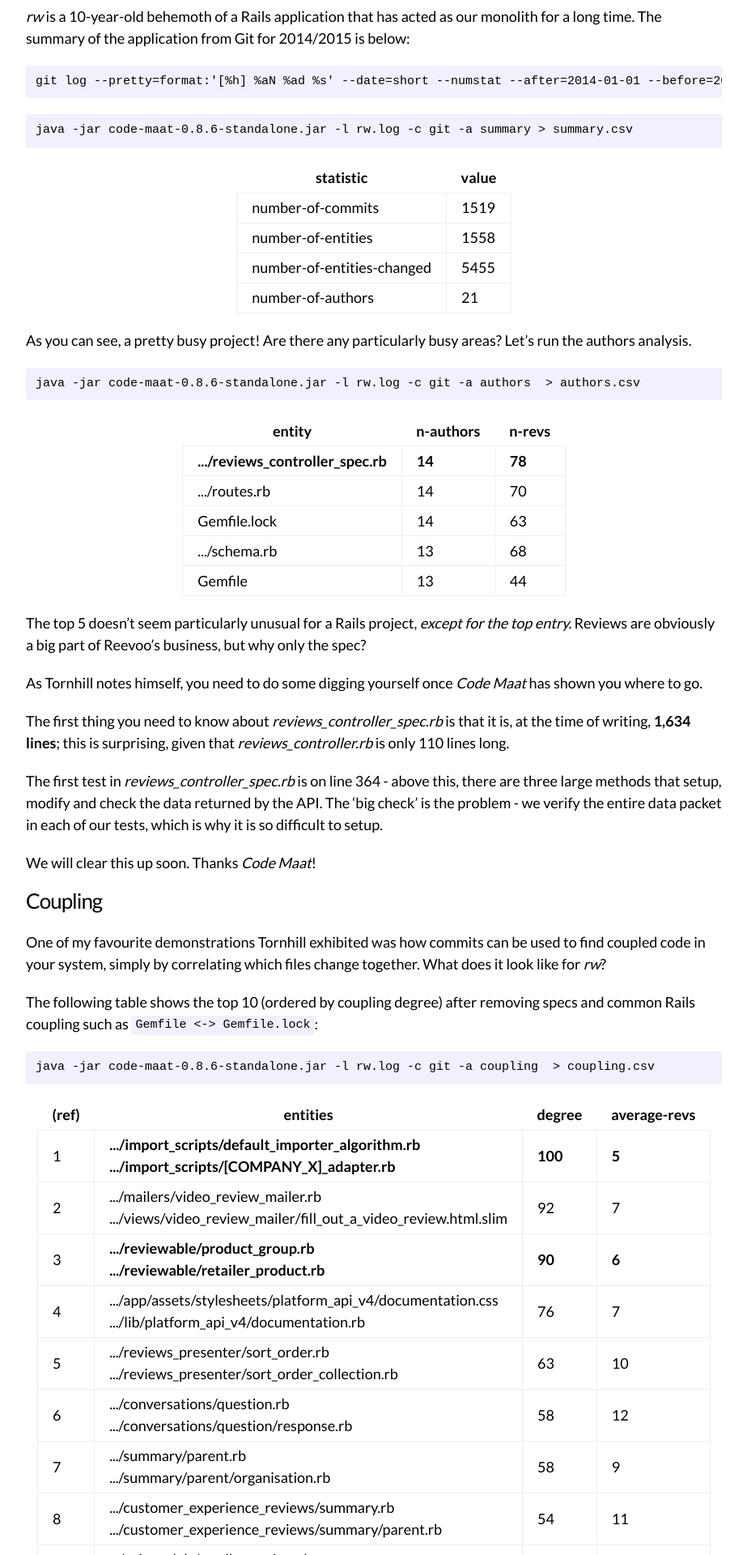
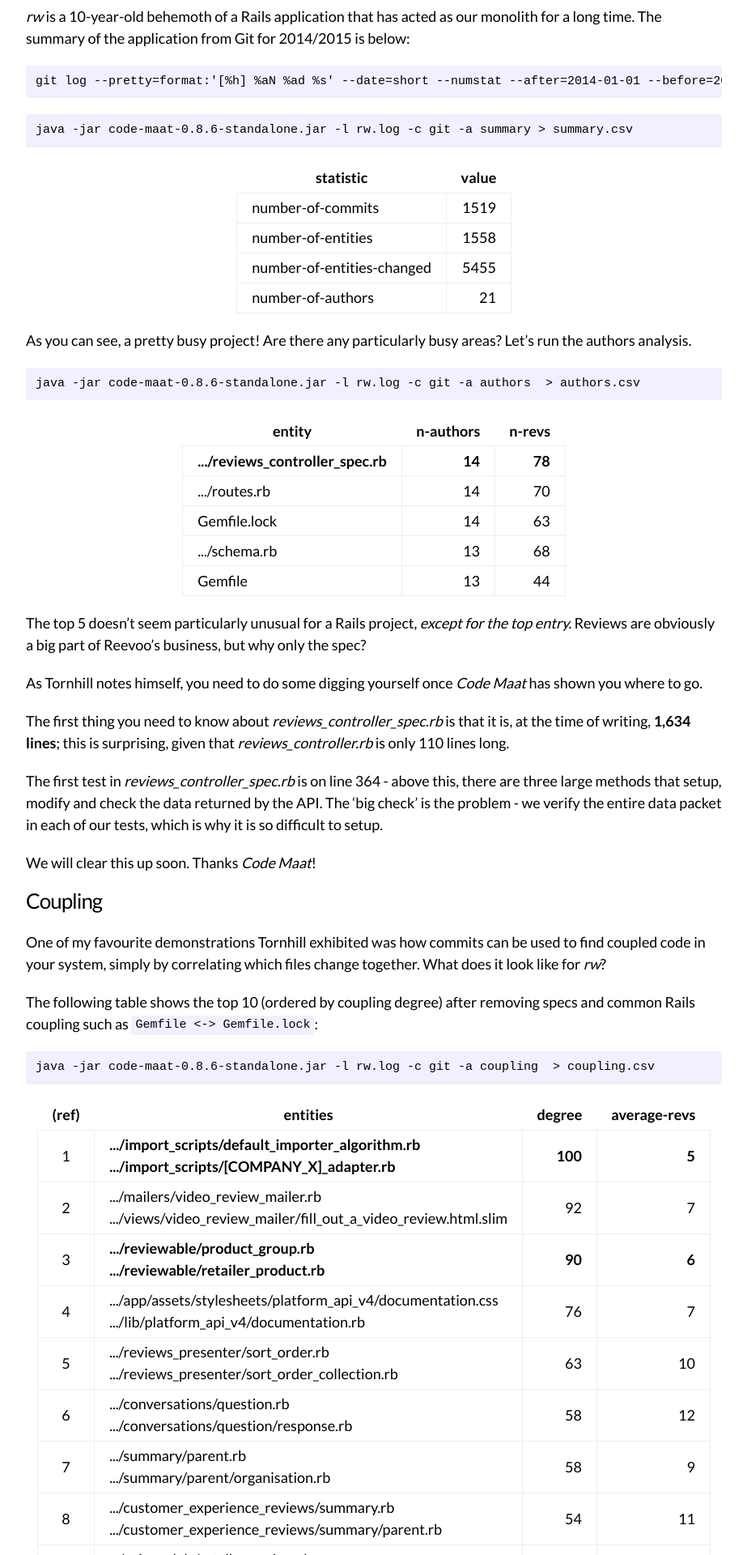
Before and after one commit to reevoo/reevoo.github.io, a Jekyll site: the page built from _posts/2015-05-21-your-code-as-a-crime-scene.markdown, in a window 1280 px wide. Shown: the part 983-2903 px from the top of the page at 81% size, without its empty margins (178-1101 px from the left). Built offline with Jekyll 4.4.1, drawn with Linux system fonts in a browser that asks for light colours; comment, search, counter and statistics services are not loaded.

Commit message:
Crime scene post- align table contents

````diff
--- a/_posts/2015-05-21-your-code-as-a-crime-scene.markdown
+++ b/_posts/2015-05-21-your-code-as-a-crime-scene.markdown
@@ -54,7 +54,7 @@
 ```
 
 <div class="wide-ele-wrapper">
-  <table>
+  <table class="table-one">
     <tr>
       <th>statistic</th><th>value</th>
     </tr>
@@ -81,7 +81,7 @@
 ```
 
 <div class="wide-ele-wrapper">
-  <table>
+  <table class="table-two">
     <tr>
       <th>entity</th><th>n-authors</th><th>n-revs</th>
     </tr>
@@ -135,7 +135,7 @@
 ```
 
 <div class="wide-ele-wrapper">
-  <table>
+  <table class="table-three">
     <tr>
       <th>(ref)</th><th>entities</th><th>degree</th><th>average-revs</th>
     </tr>
@@ -272,7 +272,7 @@
 If you've got all that, then good (and well done)! Here are the top 10:
 
 <div class="wide-ele-wrapper">
-  <table>
+  <table class="table-four">
     <tr>
       <th>entity</th><th>revs</th><th>%unknown</th><th>scariness</th>
     </tr>
@@ -386,3 +386,28 @@
 [crime-scene-talk]: http://qconlondon.com/presentation/treat-your-code-crime-scene
 [crime-scene-book]: http://www.amazon.co.uk/Your-Code-Crime-Scene-Bottlenecks/dp/1680500384/ref=sr_1_1?ie=UTF8&qid=1432283554&sr=8-1&keywords=your+code+as+a+crime+scene
 [code-maat]: https://github.com/adamtornhill/code-maat
+
+<style type="text/css" media="screen">
+  .table-one td:nth-child(2) {
+    text-align: right;
+  }
+
+  .table-two td:nth-child(2),
+  .table-two td:nth-child(3) {
+    text-align: right;
+  }
+
+  .table-three td:nth-child(1) {
+    text-align: center;
+  }
+  .table-three td:nth-child(3),
+  .table-three td:nth-child(4) {
+    text-align: right;
+  }
+
+  .table-four td:nth-child(2),
+  .table-four td:nth-child(3),
+  .table-four td:nth-child(4) {
+    text-align: right;
+  }
+</style>
````
